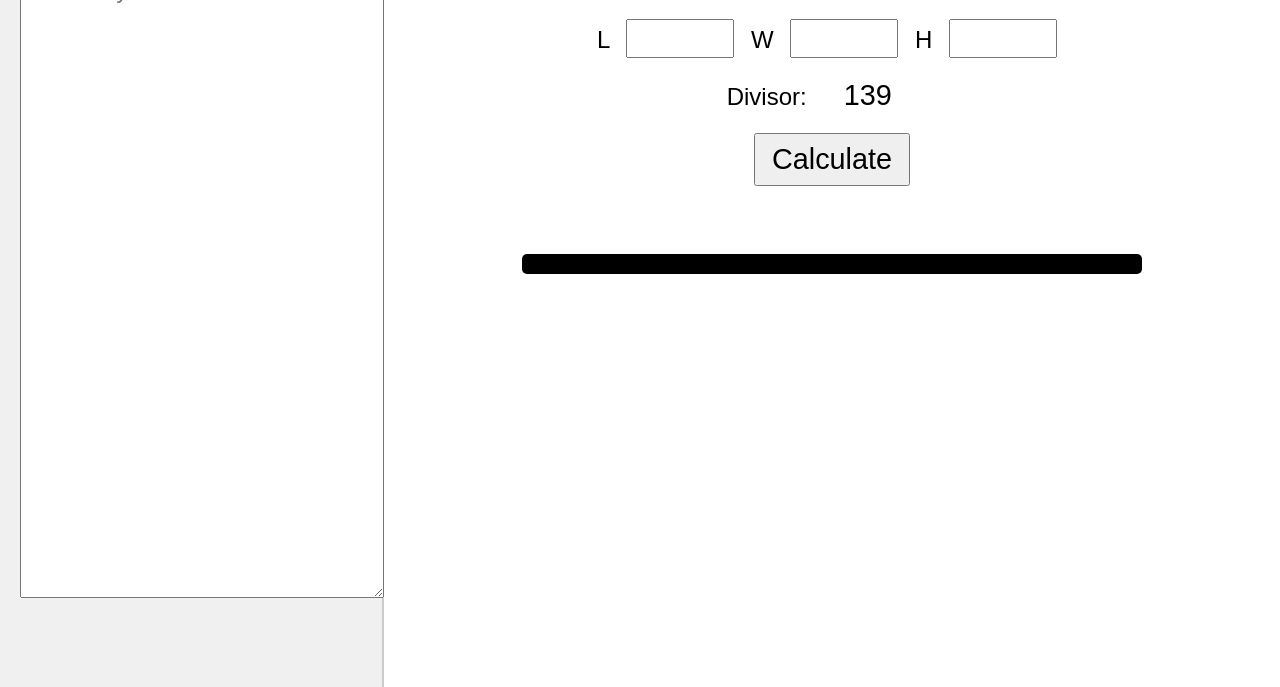
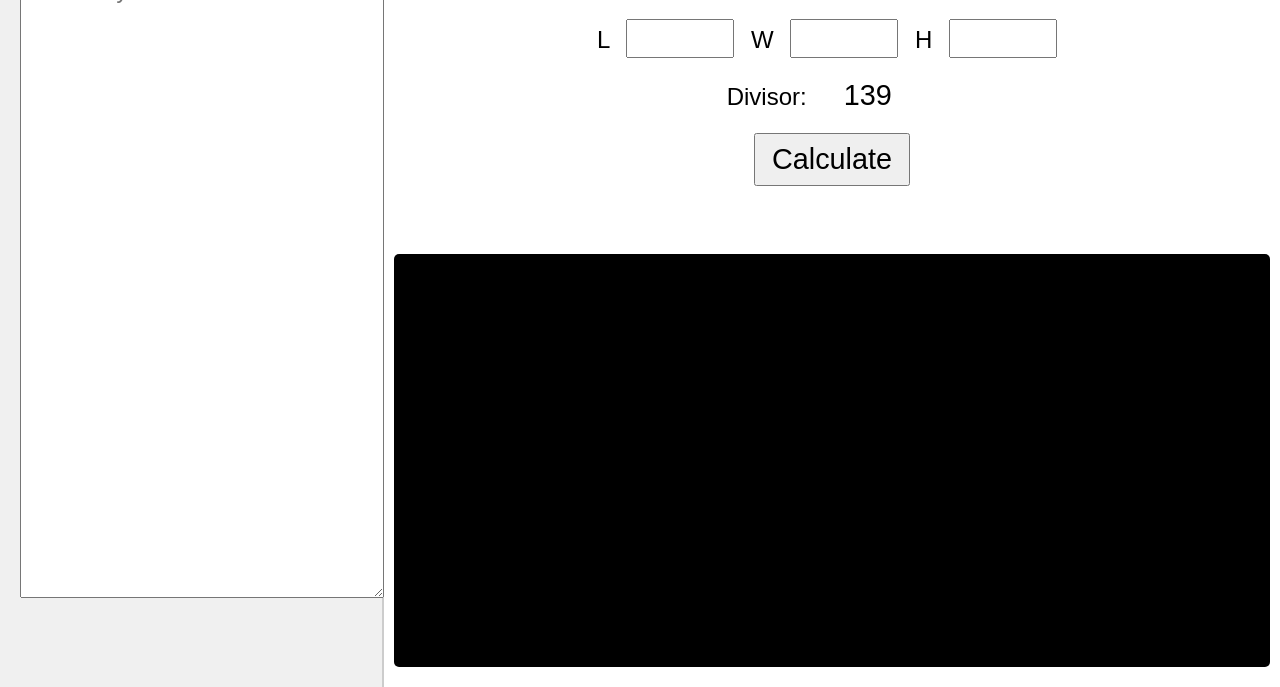
Before and after one commit to andrewip1027/VolumeCalculator, a plain HTML site: page index.html in a window 1280 px wide. Shown: the part 113-800 px from the top of the page. Drawn offline with Linux system fonts and the light colour scheme.

Commit message:
Update index.html

```diff
--- a/index.html
+++ b/index.html
@@ -62,13 +62,13 @@
       margin-top: 20px;
       text-align: left;
       width: 100%;
-      max-width: 600px;
+      max-width: 1200px; /* Increased horizontal width */
       background: black;
       color: lime;
       font-family: monospace;
       padding: 10px;
       overflow-y: auto;
-      max-height: 300px;
+      height: 70vh; /* Increased vertical height */
       border-radius: 5px;
     }
   </style>
@@ -138,7 +138,8 @@
 
     // Allow Enter key to trigger calculation
     document.addEventListener("keydown", function(e) {
-      if (e.key === "Enter") {
+      // Only trigger calc if not focused on textarea
+      if (e.key === "Enter" && document.activeElement.tagName !== "TEXTAREA") {
         calc();
       }
     });
```
